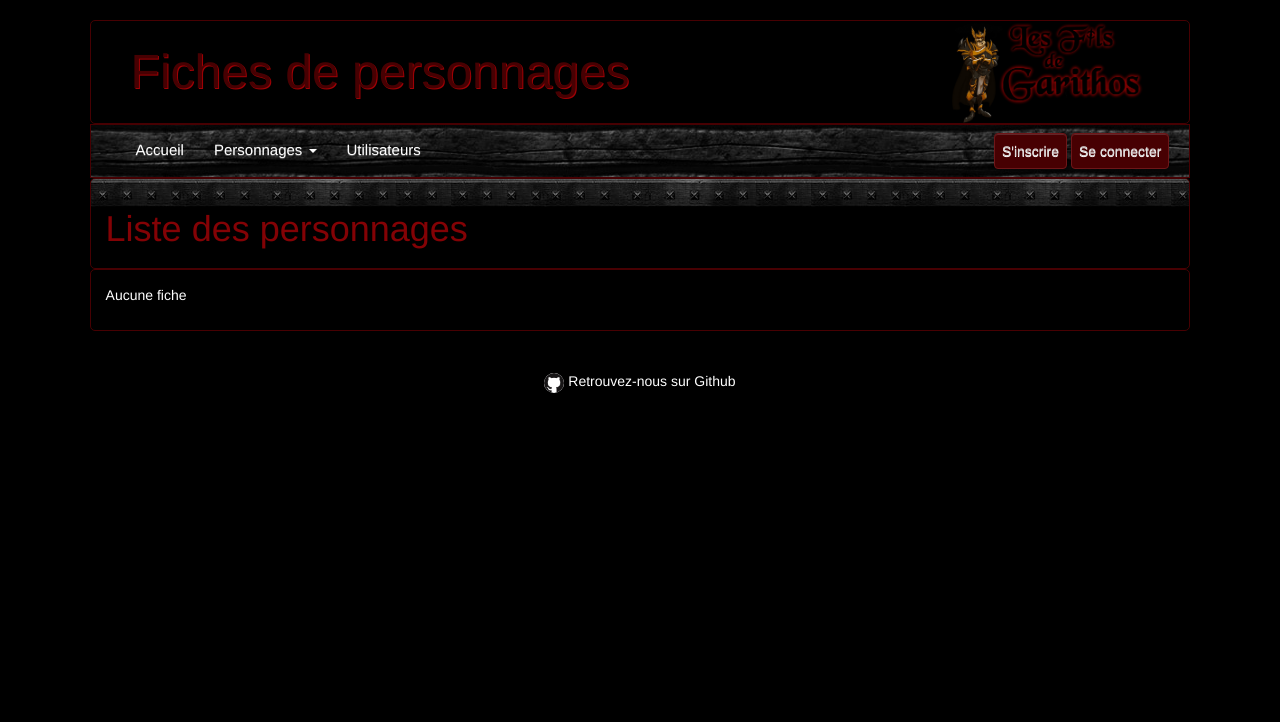
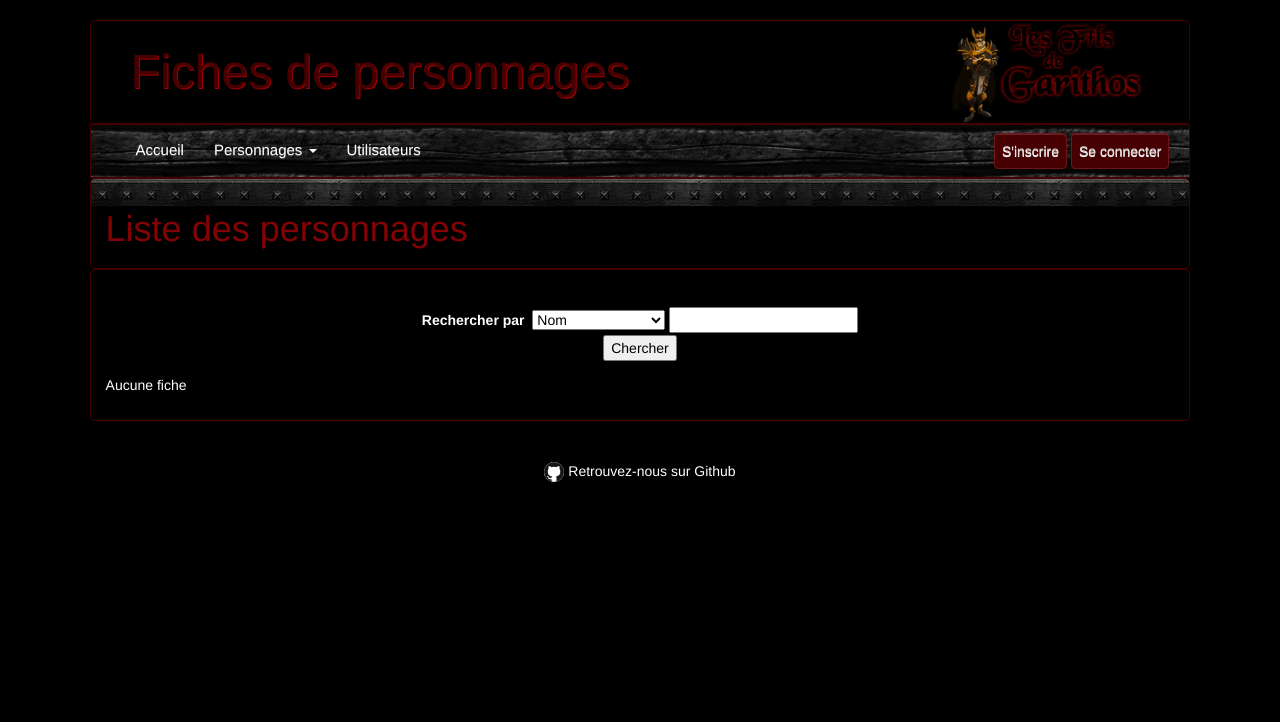
Before and after one commit to Marie-Donnie/firp, a Django app: page /personnages/ in a window 1280 px wide. Shown: the top 722 px of the page. Run offline with Django 3.2, Linux system fonts and the light colour scheme; data that the repository does not hold is empty; parts of the project's set-up code (start-up, migrations or seed data) failed here and were passed over; some libraries are stand-ins or nearby versions.

Commit message:
Added search for characters

```diff
--- a/fiches/templates/fiches/personnages.html
+++ b/fiches/templates/fiches/personnages.html
@@ -4,6 +4,22 @@
 {% block page-title %}Liste des personnages{% endblock %}
 
 {% block content %}
+  <div id="center">
+    <form action="{% url 'rechercher_fiche' %}" method="GET">
+      <label>Rechercher par&nbsp;</label>
+      <select name="recherche" id="id_recherche">
+	<option value="nom" selected="">Nom</option>
+	<option value="prenom">Prénom</option>
+	<option value="titre">Titre</option>
+	<option value="profession">Profession</option>
+	<option value="ville_de_residence">Ville de résidence</option>
+	<option value="competences">Compétence</option>
+      </select>
+      <input type="text" name="valeur"><br>
+      <input type="submit" value="Chercher">
+    </form>
+  </div>
+
 <div id="liste">
   {% if fiches %}
   <span>Page {{ fiches.number }} sur {{ fiches.paginator.num_pages }}</span>
--- a/fiches/views.py
+++ b/fiches/views.py
@@ -7,6 +7,7 @@ from django.contrib.auth.models import User
 from django.contrib.auth.decorators import login_required
 from django.contrib.auth.forms import UserCreationForm, AuthenticationForm
 from django.core.paginator import Paginator, EmptyPage, PageNotAnInteger
+from django.db.models import Q
 from fiches.models import *
 from fiches.forms import *
 
@@ -253,6 +254,35 @@ def delete_fiche(request, fiche_id):
             return render(request, 'fiches/confirmation_suppression.html', context)
     else:
         return HttpResponse("Vous ne pouvez pas supprimer cette fiche.")
+
+
+@login_required
+def fiche_search(request):
+    valeur = request.GET.get('valeur')
+    recherche = request.GET.get('recherche')
+    Qr = None
+    q = Q(**({"%s__icontains" % recherche: valeur }))
+    if Qr:
+          Qr = Qr | q # or & for filtering
+    else:
+          Qr = q
+    # this you can now combine with other filters, exclude etc.
+    fiches_list = Fiche.objects.filter(Qr)
+
+    paginator = Paginator(fiches_list, 20)
+    page = request.GET.get('page')
+    try:
+        fiches = paginator.page(page)
+    # if page not an integer, display first page of results
+    except PageNotAnInteger:
+        fiches = paginator.page(1)
+    # if page is out of range, display the last page of results
+    except EmptyPage:
+        fiches = paginator.page(paginator.num_pages)
+
+    context = {'fiches': fiches}
+
+    return render(request, 'fiches/personnages.html', context)
 
 
 # %%%%%%%%%%%%%%%%%%%%%%%%%%%%% OBJETS %%%%%%%%%%%%%%%%%%%%%%%%%%%%% #
@@ -608,17 +638,7 @@ from os import walk
 @login_required
 def gallery(request):
     if request.user.has_perm('fiches.objet_ok'):
-        # recherche = ''
         images_url = "%s/images/ICONS" % (settings.MEDIA_ROOT)
-        # if request.method == 'POST':
-        #     form = request.POST.copy()
-        #     recherche = form['recherche']
-        #     images = []
-        #     for root, dirs, files in walk(images_url):
-        #         for name in files:
-        #             if recherche.lower() in name.lower():
-        #                 images += [name]
-        # else:
         images = listdir(images_url)
         images_sorted = sorted(images, key=str.lower)
         paginator = Paginator(images_sorted, 100)
@@ -644,12 +664,7 @@ def gallery(request):
 @login_required
 def gallery_search(request):
     if request.user.has_perm('fiches.objet_ok'):
-        # if request.method == 'POST':
-        #     form = request.POST.copy()
-        #     recherche = form['recherche']
-        # else:
-        #     recherche = 'lol'
-        # print(recherche)
+
         recherche = request.GET.get('recherche')
         images_url = "%s/images/ICONS" % (settings.MEDIA_ROOT)
         images = []
--- a/firp/urls.py
+++ b/firp/urls.py
@@ -29,6 +29,7 @@ urlpatterns = [
     url(r'^fiches/supprimer_fiche/(?P<fiche_id>\d+)/$', views.delete_fiche,
         name='supprimer_fiche'),
     url(r'^fiches/creer/$', views.creer_fiche, name='creer_fiche'),
+    url(r'^fiches/rechercher/$', views.fiche_search, name='rechercher_fiche'),
     # Objets
     url(r'^objets/$', views.objets, name='objets'),
     url(r'^objets/creer_objet/$', views.creer_objet, name='creer_objet'),
```
